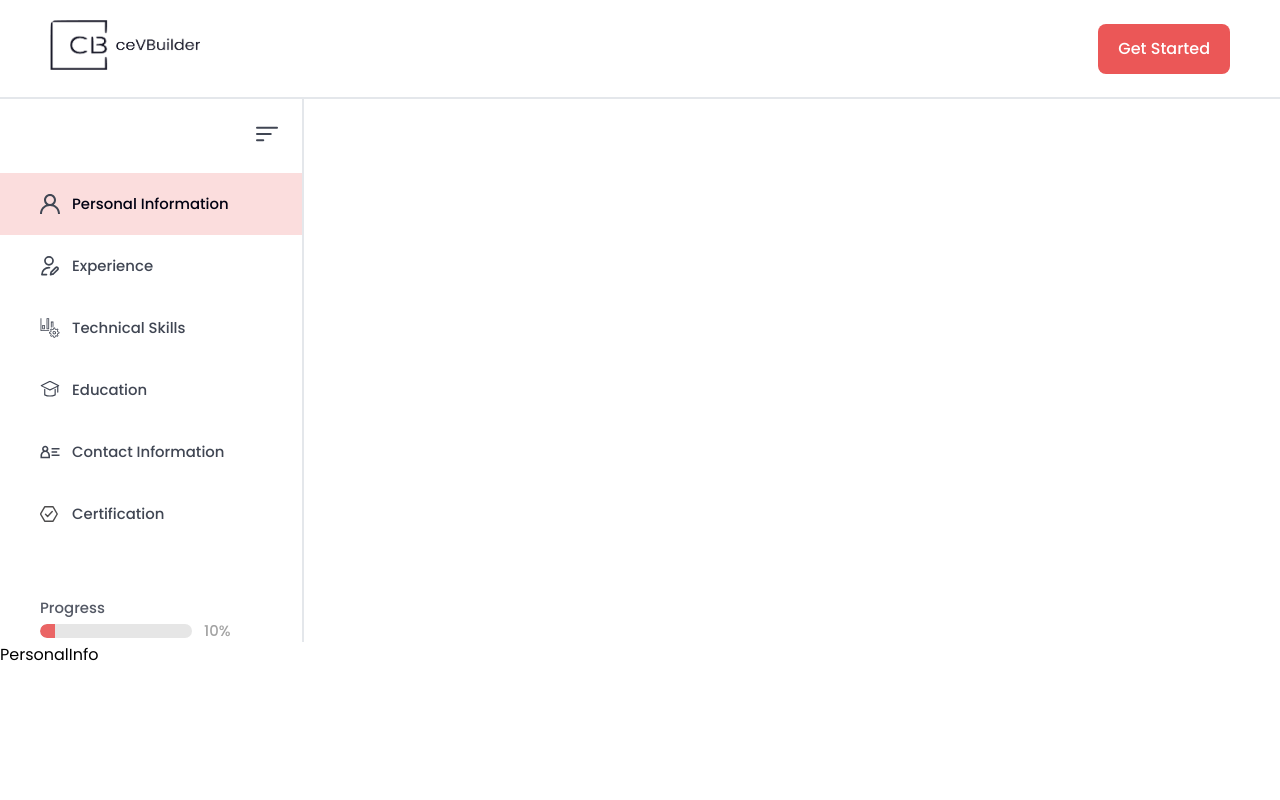
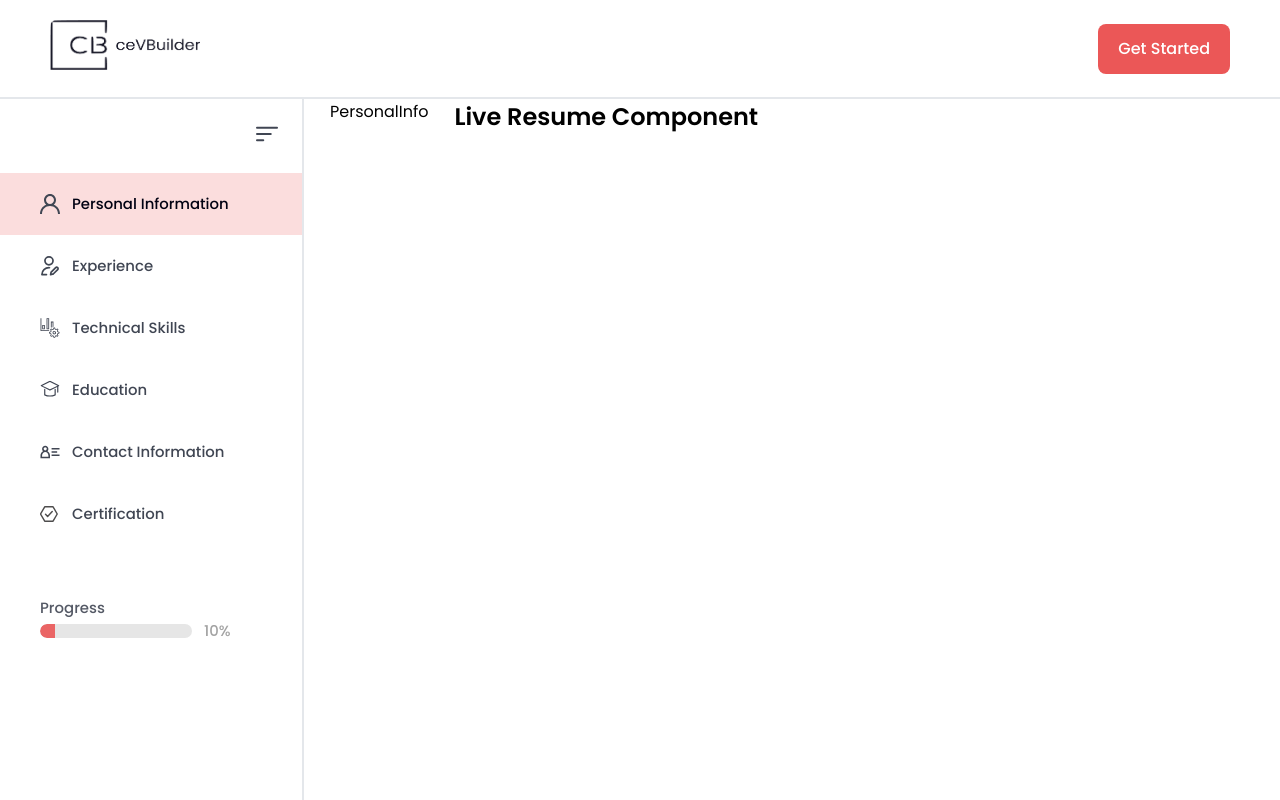
Before and after one commit to Moamal-2000/resume-builder, a Next.js app: page /builder in a window 1280 px wide. Shown: the top 800 px of the page. Built offline with nearby package versions, Linux system fonts and the light colour scheme.

Commit message:
style(BuilderLayout): use flex layout with spacing and switch container to div

```diff
--- /dev/null
+++ b/src/app/(pages)/builder/Layout.module.scss
@@ -0,0 +1,4 @@
+.builderLayout {
+  display: flex;
+  gap: 26px;
+}
--- a/src/app/(pages)/builder/layout.js
+++ b/src/app/(pages)/builder/layout.js
@@ -1,12 +1,13 @@
 import Sidebar from "@/components/BuilderPage/Sidebar/Sidebar/Sidebar";
+import s from "./Layout.module.scss";
 
 const BuilderLayout = ({ children }) => {
   return (
-    <main>
+    <div className={s.builderLayout}>
       <Sidebar />
       {children}
       <h2>Live Resume Component</h2>
-    </main>
+    </div>
   );
 };
 
```
